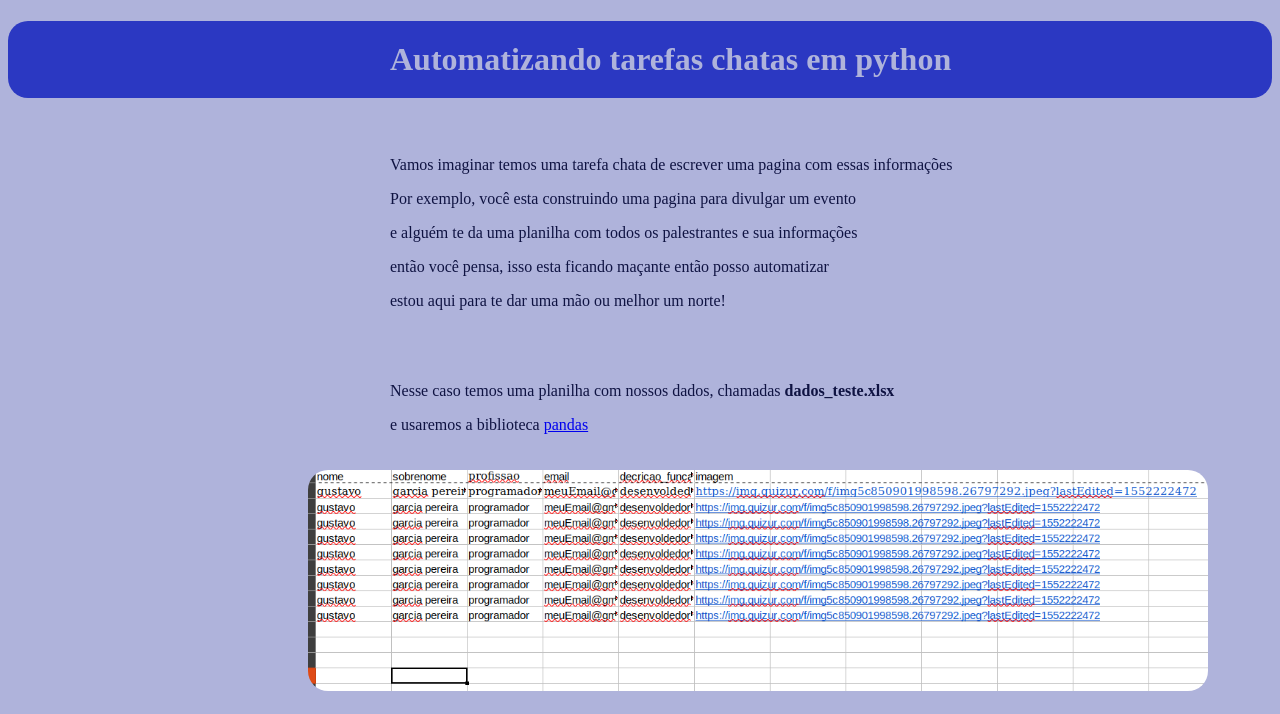
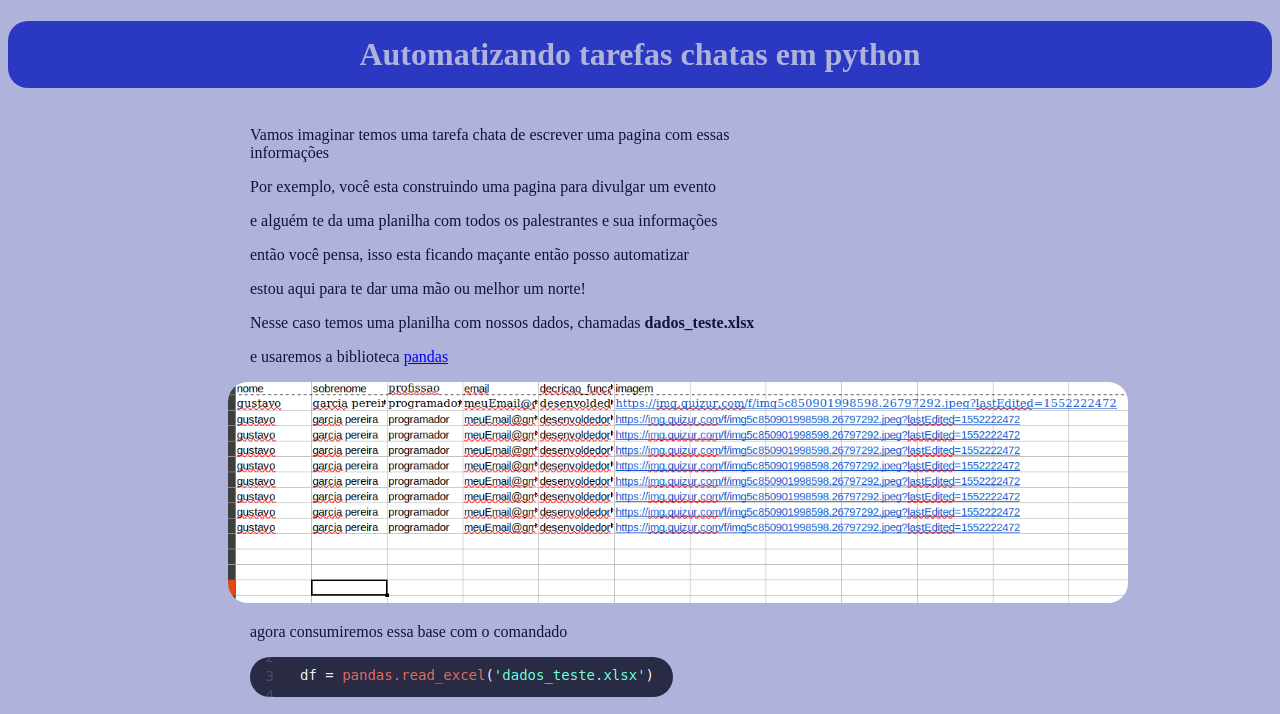
Before and after one commit to GustavoGarciaPereira/automacao-em-pyhton, a plain HTML site: page index.html in a window 1280 px wide. Shown: the top 714 px of the page. Drawn offline with Linux system fonts and the light colour scheme.

Commit message:
remodelando site

```diff
--- a/index.html
+++ b/index.html
@@ -4,19 +4,26 @@
     <meta charset="UTF-8">
     <meta name="viewport" content="width=device-width, initial-scale=1.0">
     <style>
+        .titulo-class{
+            padding-left: 122px;
+            padding-right: 120px;
+        }
         .titulo{
-            padding-left: 422px;
-            padding-top: 20px;
-            padding-bottom: 20px;
-            padding-left: 382px;
+
+
+
             background-color:#2B38C2;
             border-radius: 20px;
+
+
+
+            padding:15px;
+            text-align:center;
         }
+
         .testo-explicao{
-            padding-left: 422px;
-            padding-top: 20px;
-            padding-bottom: 20px;
-            padding-left: 382px;
+            padding-left: 222px;
+
             background-color:2B38C2
         }
         .anuncio{
@@ -36,13 +43,25 @@
         h1{
             color:#AFB3DB
         }
-
+        .main {
+            float:left;
+            width:60%;
+            padding:0 20px;
+        }
+        @media only screen and (max-width:620px) {
+            /* For mobile phones: */
+            .menu, .main, .right {
+                width:100%;
+            }
+        }
     </style>
     <title>Automatizando</title>
 </head>
 <body>
+    <div class="">
         <h1 class="titulo">Automatizando tarefas chatas em python</h1>
-
+      </div>
+    <div class="main">
 
         <div class="testo-explicao">
             <p>Vamos imaginar temos uma tarefa chata de escrever uma pagina com essas informações</p>
@@ -55,7 +74,7 @@
             <p>Nesse caso temos uma planilha com nossos dados, chamadas <strong>dados_teste.xlsx </strong></p>
             <p>e usaremos a biblioteca <a target="_blank" href="https://pandas.pydata.org/pandas-docs/version/0.25.3/getting_started/10min.html">pandas</a></p>
         </div>
-    <div style="padding-left:300px;">
+        <div style="padding-left:200px;">
             <img src="./img/exel_dados.png" width="900px" alt="dados base em formato exel">
         </div>
         <div class="testo-explicao">
@@ -109,12 +128,13 @@
             <p>espero que tenha gostado e vou melhor mais no próximo</p>
 
         </div>
-
-
         <div class="anuncio">
             <iframe style="width:120px;height:240px;" marginwidth="0" marginheight="0" scrolling="no" frameborder="0" src="//ws-na.amazon-adsystem.com/widgets/q?ServiceVersion=20070822&OneJS=1&Operation=GetAdHtml&MarketPlace=BR&source=ac&ref=qf_sp_asin_til&ad_type=product_link&tracking_id=gustavo12garc-20&marketplace=amazon&region=BR&placement=B075JTQYB7&asins=B075JTQYB7&linkId=e7315b4aec20b9242f4564501272709a&show_border=true&link_opens_in_new_window=true&price_color=344ee0&title_color=1d2e1c&bg_color=ffffff">
             </iframe>
         </div>
+    </div>
+
+
 
 </body>
 </html>
```
Lines whose indentation alone changed are shown as unchanged.
